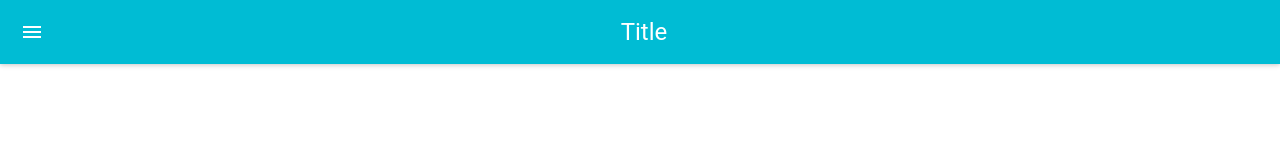
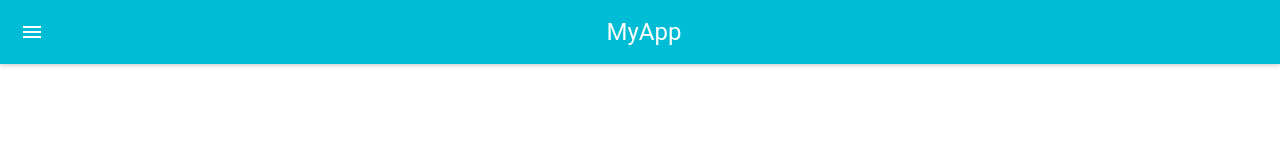
Before and after one commit to FMCalisto/resource-center, a React (Create React App) app: page / in a window 1280 px wide. Shown: the top 160 px of the page. Built offline with nearby package versions, Linux system fonts and the light colour scheme.

Commit message:
[ADD] On Left Icon Button Touch Tap

```diff
--- a/src/App.js
+++ b/src/App.js
@@ -1,16 +1,33 @@
 import React, { Component } from 'react';
+
 import AppBar from 'material-ui/AppBar';
+import Drawer from 'material-ui/Drawer';
+import MenuItem from 'material-ui/MenuItem';
+import RaisedButton from 'material-ui/RaisedButton';
+
 import logo from './logo.svg';
+
 import './App.css';
 
 class App extends Component {
+
+  constructor(props) {
+    super(props);
+    this.state = {open: false};
+  }
+
   render() {
     return (
       <div className="App">
         <AppBar
-          title="Title"
+          title="MyApp"
           iconClassNameRight="muidocs-icon-navigation-expand-more"
+          onLeftIconButtonClick={() => this.setState({open: !this.state.open})}
         />
+        <Drawer open={this.state.open}>
+          <MenuItem>Menu Item</MenuItem>
+          <MenuItem>Menu Item 2</MenuItem>
+        </Drawer>
       </div>
     );
   }
```
